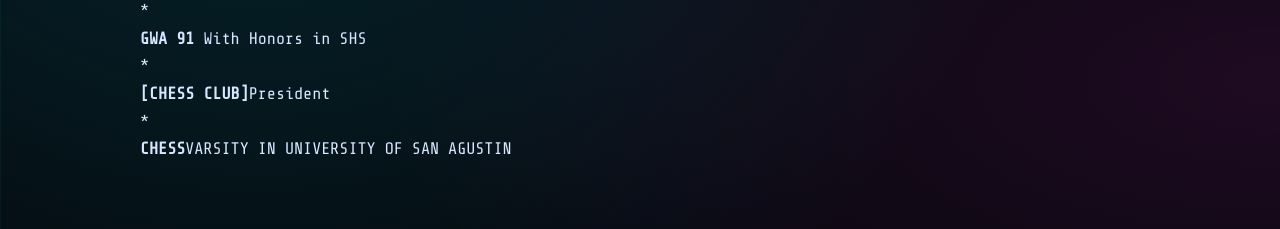
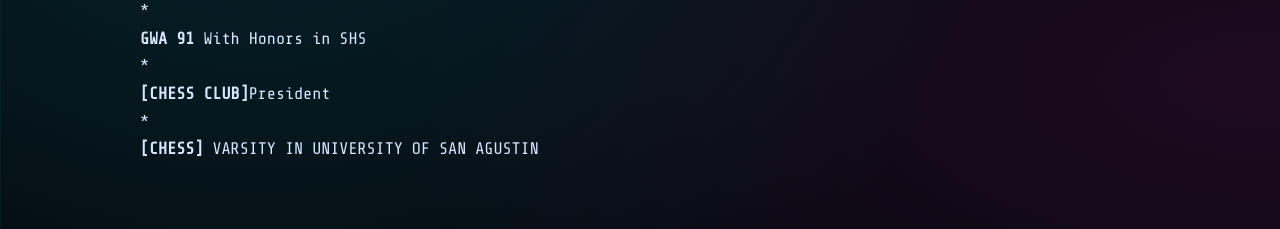
Before and after one commit to wsorongon-maker/Csit-web-finals-20261, a plain HTML site: page index.html in a window 1280 px wide. Shown: the part 2560-2789 px from the top of the page. Drawn offline with nearby package versions, Linux system fonts and the light colour scheme.

Commit message:
Fix formatting of chess varsity achievement

```diff
--- a/index.html
+++ b/index.html
@@ -231,7 +231,7 @@ footer{padding:2rem 0 3rem;border-top:1px solid var(--line);color:var(--muted);f
 <h2 class="title">Notable Achievements</h2>
 <div class="toast"><span class="icon" aria-hidden="true">*</span><div><b>GWA 91</b> With Honors in SHS</div></div>
 <div class="toast"><span class="icon" aria-hidden="true">*</span><div><b>[CHESS CLUB]</b>President</div></div>
-  <div class="toast"><span class="icon" aria-hidden="true">*</span><div><b>CHESS</b>VARSITY IN UNIVERSITY OF SAN AGUSTIN</div></div>
+  <div class="toast"><span class="icon" aria-hidden="true">*</span><div><b>[CHESS]</b> VARSITY IN UNIVERSITY OF SAN AGUSTIN</div></div>
 </section>
 
 
```
